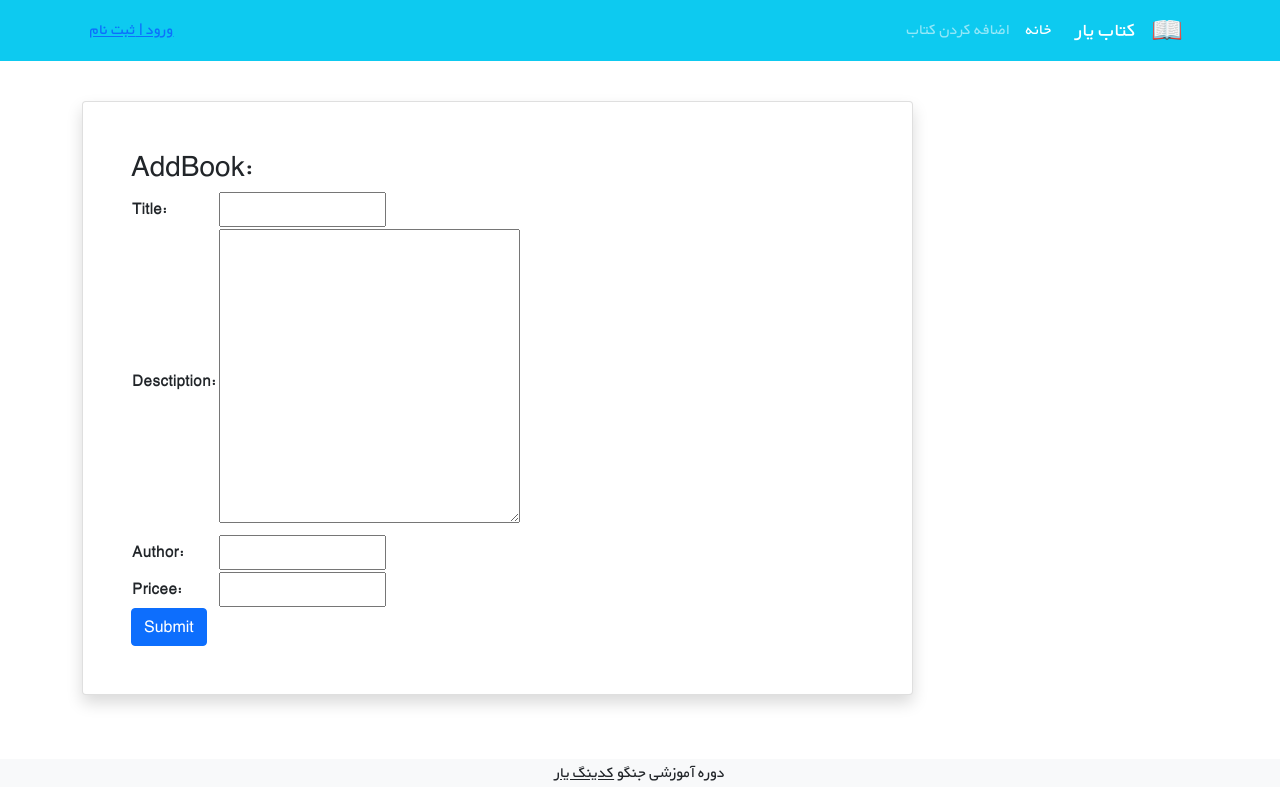
After one commit to thesooge/django_bookstore_practice, a Django app: page /book/add/ in a window 1280 px wide. The commit adds this page. Run offline with Django 5.2, Linux system fonts and the light colour scheme.

Commit message:
add static dir

```diff
--- /dev/null
+++ b/books/templates/books/book-add.html
@@ -0,0 +1,26 @@
+{% extends "_base.html" %}
+
+{% block page_title %}
+AddBook
+{% endblock page_title %}
+
+{% block content %}
+
+<div class="container mt-4">
+    <div class="row">
+        <div class="col-9">
+            <div class="card shadow my-3 p-5">
+                <h3>AddBook:</h3>
+                <form method="POST">
+                    {% csrf_token %}
+                    <table>
+                    {{ form.as_table }}
+                    </table>
+                    <button type="submit" class="btn btn-primary">Submit</button>
+                </form>
+            </div>
+        </div>
+    </div>
+</div>
+
+{% endblock content %}
--- a/books/urls.py
+++ b/books/urls.py
@@ -8,5 +8,6 @@ urlpatterns = [
     path('<int:pk>', views.BookDetail.as_view(), name='book-detail'),
     path('<int:pk>/update', views.UpdateBook.as_view(), name='book-update'),
     path('<int:pk>/delete',views.BookDelete.as_view(), name='book-delete'),
+    path('add/', views.BookAdd.as_view(), name='book-add'),
 
 ]
--- a/books/views.py
+++ b/books/views.py
@@ -29,3 +29,9 @@ class BookDelete(generic.DeleteView):
 
     def get_success_url(self) -> str:
         return reverse('book-list')
+
+class BookAdd(generic.CreateView):
+    model = BookModel
+    template_name = 'books/book-add.html'
+    context_object_name = 'book'
+    fields = ['title', 'desctiption', 'author', 'pricee']
--- /dev/null
+++ b/static/css/style.css
@@ -0,0 +1,20 @@
+@font-face {
+    font-family: "BYekan";
+    src: url("../fonts/BYekan+.ttf");
+}
+@font-face {
+    font-family: "BYekan";
+    src: url("../fonts/BYekan+ Bold.ttf");
+    font-weight: bold;
+}
+
+* {
+    font-family: 'BYekan', sans-serif;
+    line-height: 1.8rem;
+}
+
+/* SM breakpoint */
+@media (min-width: 576px) {
+    /* CUSTOM WIDTHS */
+    .w-sm-75 { width: 75%!important; }
+}
--- a/templates/_base.html
+++ b/templates/_base.html
@@ -5,34 +5,75 @@
 <!--[if gt IE 8]>      <html class="no-js"> <!--<![endif]-->
 <html>
     <head>
-    <!-- Required meta tags -->
+        {% load static %}
         <meta charset="utf-8">
         <meta name="viewport" content="width=device-width, initial-scale=1">
+
         <!-- Bootstrap CSS -->
         <link href="https://cdn.jsdelivr.net/npm/bootstrap@5.1.3/dist/css/bootstrap.min.css" rel="stylesheet"
             integrity="sha384-1BmE4kWBq78iYhFldvKuhfTAU6auU8tT94WrHftjDbrCEXSU1oBoqyl2QvZ6jIW3" crossorigin="anonymous">
 
+        <link rel="stylesheet" href="{% static 'css/style.css' %}">
 
         <title>{% block page_title %}{% endblock page_title %}</title>
+
     </head>
     <body>
-        <div class='container'>
+
+        <nav class="navbar navbar-expand-lg navbar-dark bg-info" dir="rtl">
+            <div class="container">
+                <a class="navbar-brand" href="#">
+                    <img src="{% static 'icons/book.png' %}" alt="" height="30"
+                        class="d-inline-block align-text-top">
+                </a>
+                <a class="navbar-brand mx-3" href="{% url 'book-list' %}">کتاب یار</a>
+                <button class="navbar-toggler" type="button" data-bs-toggle="collapse" data-bs-target="#navbarNavAltMarkup"
+                        aria-controls="navbarNavAltMarkup" aria-expanded="false" aria-label="Toggle navigation">
+                    <span class="navbar-toggler-icon"></span>
+                </button>
+                <div class="collapse navbar-collapse" id="navbarNavAltMarkup">
+                    <div class="navbar-nav">
+                        <a class="nav-link active" aria-current="page" href="{% url 'book-list' %}">خانه</a>
+                        <a class="nav-link" href="{% url 'book-add' %}">اضافه کردن کتاب</a>
+                    </div>
+                </div>
+                <div class="mx-2 text-white">
                     {% if user.is_authenticated %}
-                <p>Welcome {{user.username}}
                         <form action= "{% url 'logout' %}" method= 'post'>
                             {% csrf_token %}
-                    <button type= 'submit'> Logout </button>
+
+                            خوش آمدی {{user.username}}
+
+                            <button type= 'submit' class = 'btn btn-danger'> خروج </button>
                         </form>
-                </p>
 
                     {% else %}
-                <a href="{% url 'login' %}"> login </a><br>
-                <a href="{% url 'signup' %}"> signup </a>
+                        <a href="{% url 'login' %}"> ورود | </a>
+                        <a href="{% url 'signup' %}"> ثبت نام </a>
                     {% endif %}
+
+                </div>
+
+            </div>
+        </nav>
+
         {% block content %}
 
         {% endblock content %}
+
+
+
+
+
+
+
+        <footer class="bg-light text-center text-lg-start mt-5">
+            <div class="text-center bg-grey">
+                <p>دوره آموزشی جنگو <a class="text-dark" href="https://codingyar.com/" target="_blank">کدینگ یار</a></p>
             </div>
+        </footer>
+
+
 
         <!-- Optional JavaScript; choose one of the two! -->
 
```
Also changed, not shown: books/templates/books/book-list.html (+23 -14 lines), config/settings.py (+6 -2 lines), static/css/login.css (added, +14 -0 lines), db.sqlite3, static/fonts/BYekan+ Bold.ttf (added), static/fonts/BYekan+.ttf (added), static/icons/book.png (added). Lines whose indentation alone changed are shown as unchanged.
